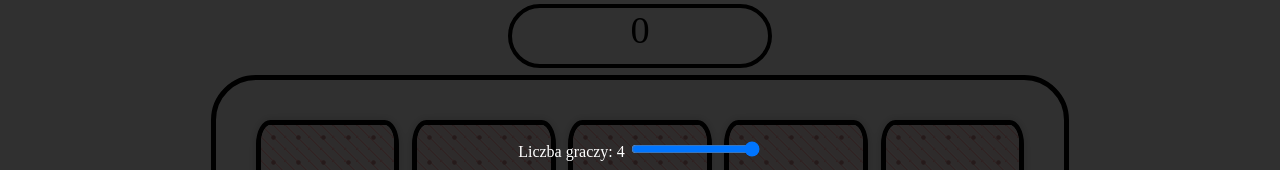
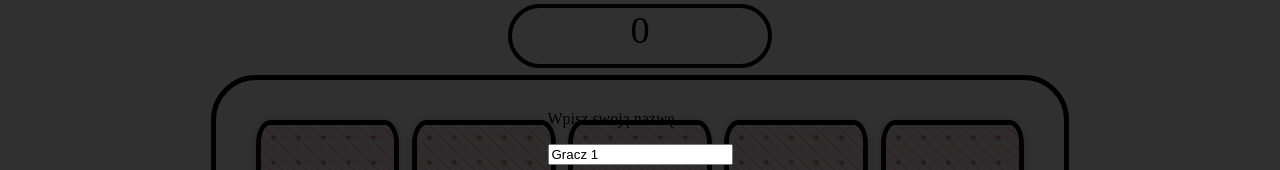
Before and after one commit to Czarny690/poker, a plain HTML site: page index.html in a window 1280 px wide. Shown: the top 170 px of the page. Drawn offline with Linux system fonts and the light colour scheme.

Commit message:
Update index.html

```diff
--- a/index.html
+++ b/index.html
@@ -8,7 +8,10 @@
 </head>
 <body>
     <div id="poczatek">
-
+        <div id="Nazwa">
+            <p>Wpisz swoją nazwę</p>
+            <input type="text" id="NazUzy">
+        </div>
         <div id="kontroler">
             <label for="liczbaGraczy">Liczba graczy: <span id="liczbaGraczyWartosc">4</span></label>
             <input type="range" id="liczbaGraczy" min="1" max="4" value="4">
```
